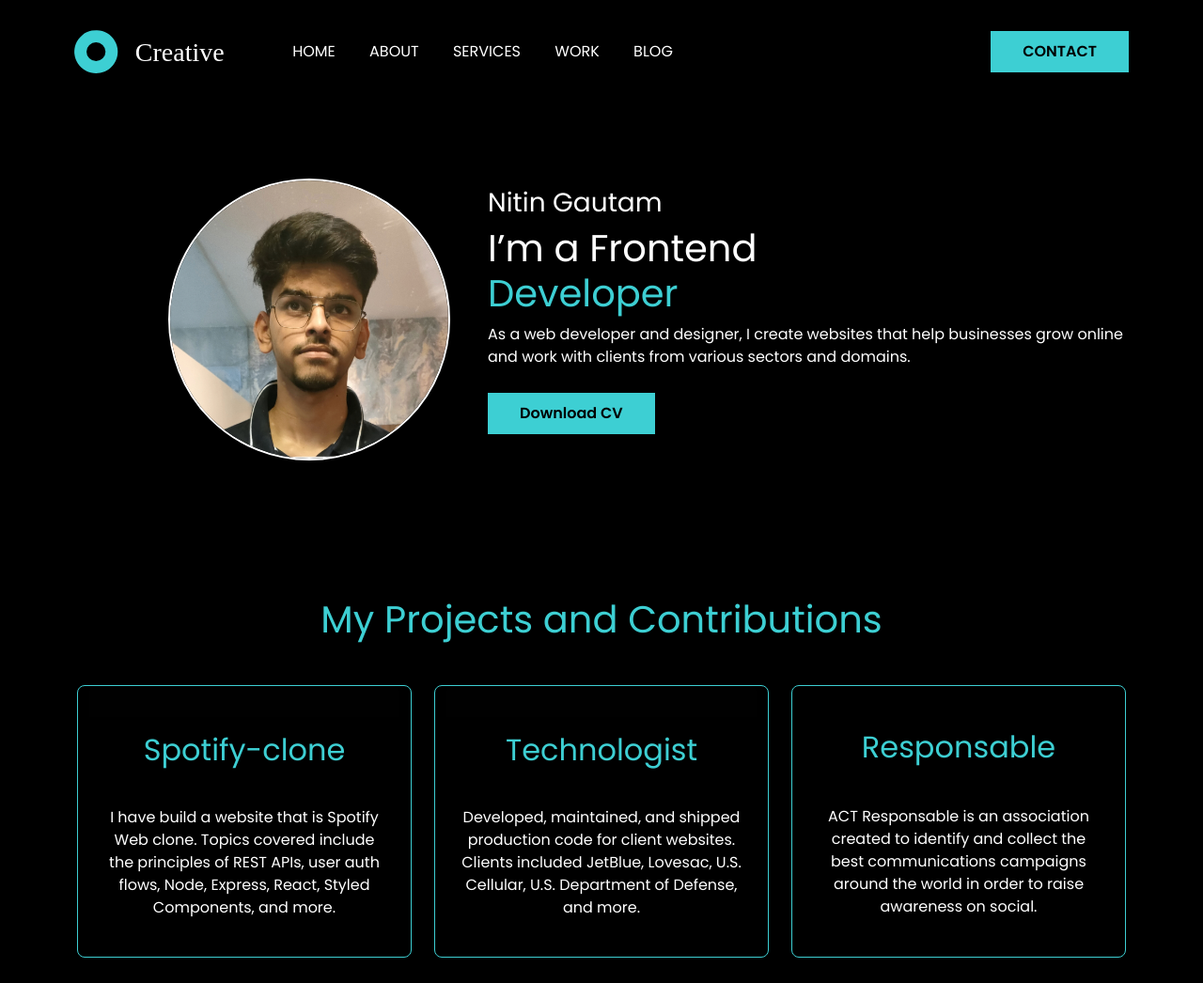
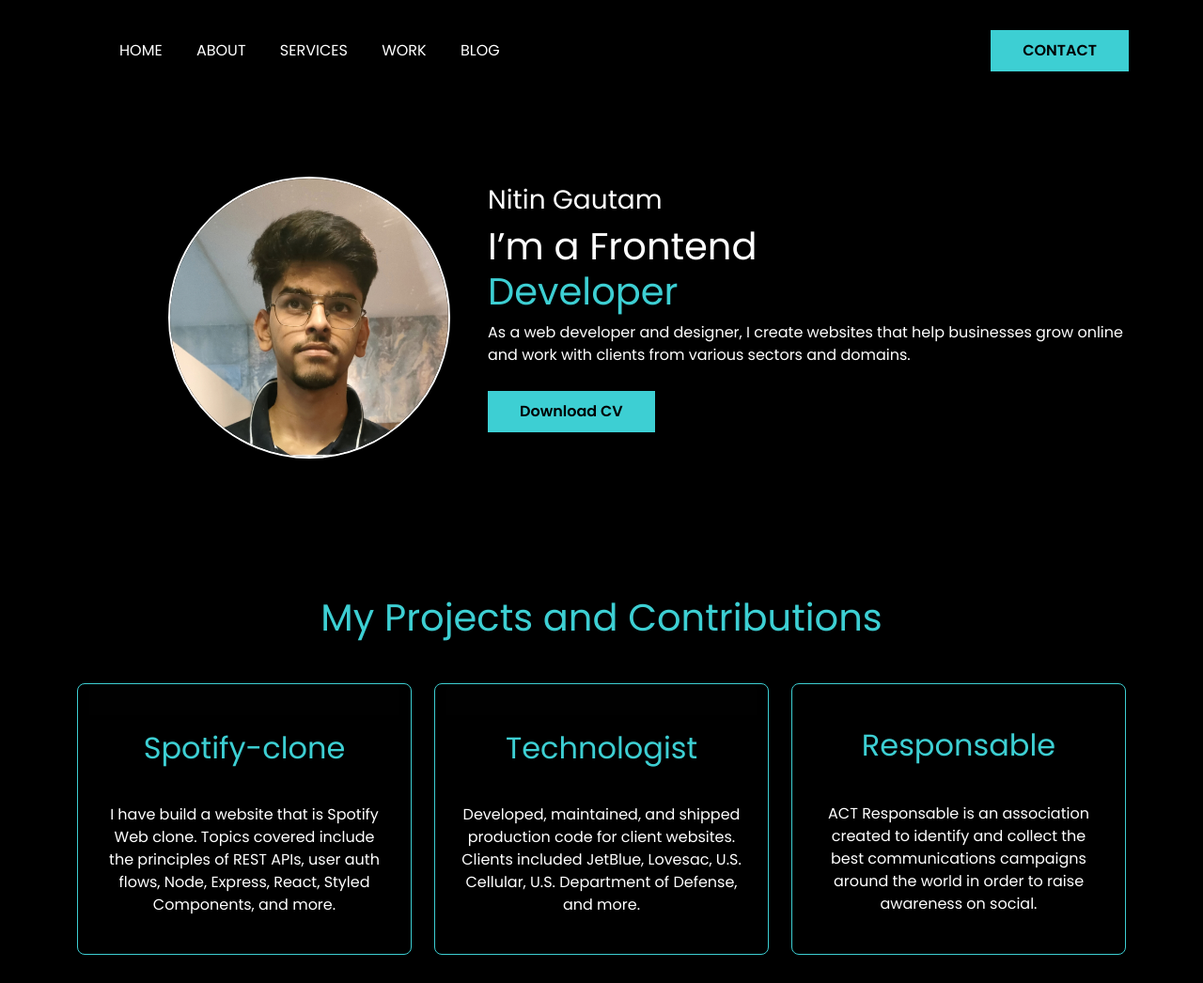
Before and after one commit to NitinAutam/portfolio_220733, a plain HTML site: page index.html in a window 1280 px wide. Shown: the top 1046 px of the page at 94% size. Drawn offline with nearby package versions, Linux system fonts and the light colour scheme.

Commit message:
index_1.html

```diff
--- a/index.html
+++ b/index.html
@@ -19,7 +19,7 @@
             <nav id="main-nav" class="flex items-center justify-between">
                 <div class="left flex items-center">
                     <div class="branding">
-                        <img src="logo.svg" alt="">
+                        <img src="" alt="">
                     </div>
                     <div>
                         <a href="#">Home</a>
```
